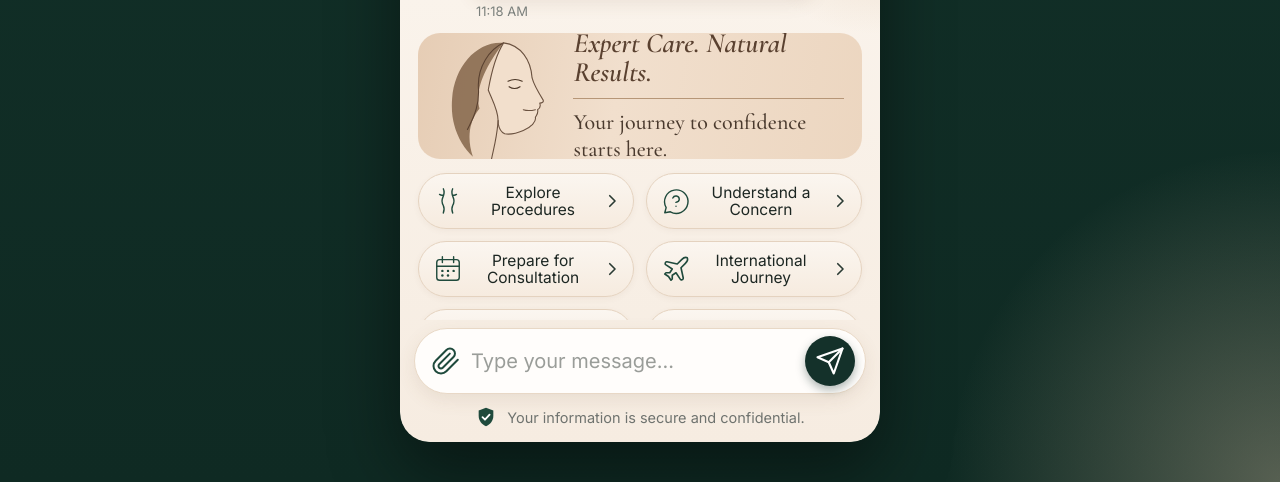
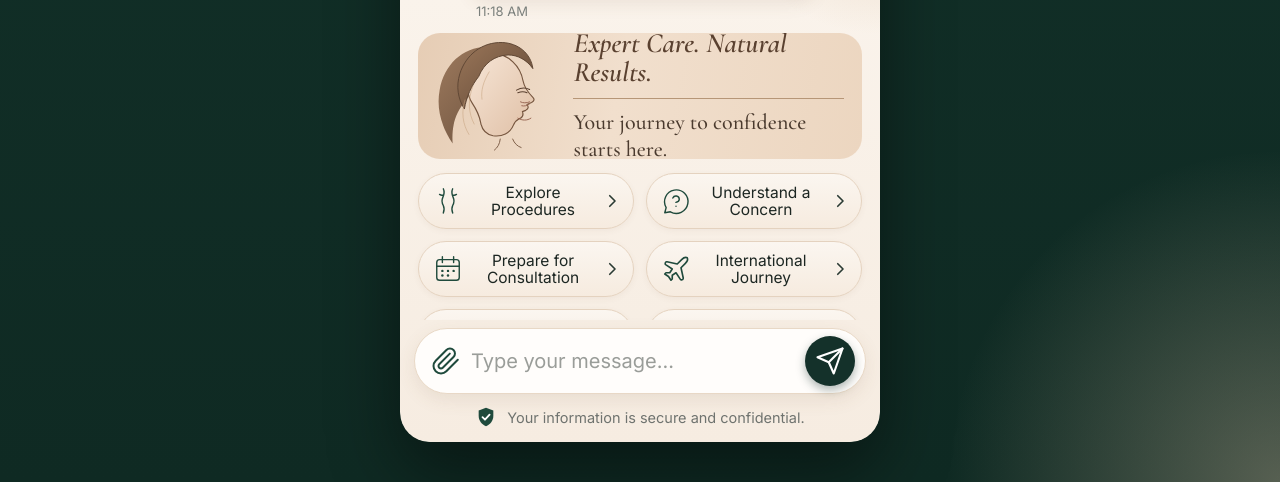
Before and after one commit to Nazeer247/Mert-Demirel-ai, a plain HTML site: page frontend/index.html in a window 1280 px wide. Shown: the part 318-800 px from the top of the page. Drawn offline with nearby package versions, Linux system fonts and the light colour scheme.

Commit message:
Refine concierge banner portrait illustration

```diff
--- a/frontend/index.html
+++ b/frontend/index.html
@@ -39,13 +39,20 @@
         <div class="chat" id="chat">
           <div class="msg msg--bot"><div class="avatar">M</div><div class="msg__col"><div class="bubble bubble--white"><strong>Hello!</strong> <span class="wave">👋</span><br />Welcome to Mert Demirel Clinic.<br />How can I assist you today?</div><time class="time">11:18 AM</time></div></div>
           <div class="banner">
-            <svg class="banner__art" viewBox="0 0 200 230" aria-hidden="true">
-              <path d="M118 18 C 70 14, 28 60, 24 120 C 20 170, 40 205, 62 226 C 50 190, 56 160, 74 138 C 66 110, 78 70, 118 18 Z" fill="#8a6c52" opacity="0.9"/>
-              <path d="M118 18 C 92 30, 70 62, 72 100 C 74 128, 66 150, 52 176" fill="none" stroke="#5a4130" stroke-width="2" stroke-linecap="round"/>
-              <path d="M118 18 C 150 22, 168 50, 170 82 C 172 90, 180 106, 190 122 C 192 126, 188 128, 184 128 C 186 134, 184 138, 180 140 C 182 146, 178 150, 176 154 C 178 162, 168 172, 154 178 C 140 184, 132 186, 120 184 C 112 180, 108 170, 108 160 C 108 140, 96 120, 90 104 C 96 70, 104 40, 118 18 Z" fill="#f2dfcc" stroke="#6b5240" stroke-width="2" stroke-linejoin="round"/>
-              <path d="M128 98 C 134 102, 142 102, 148 98 M126 88 C 134 84, 144 84, 152 88" fill="none" stroke="#4a3626" stroke-width="2" stroke-linecap="round"/>
-              <path d="M176 140 C 168 142, 160 142, 154 140 M108 160 C 106 190, 100 210, 96 230" fill="none" stroke="#6b5240" stroke-width="2" stroke-linecap="round"/>
-            </svg>
+            <svg class="banner__art" viewBox="0 0 220 170" role="img" aria-label="Elegant line illustration of a woman's face in profile">
+  <defs>
+    <linearGradient id="hairTone" x1="0" y1="0" x2="1" y2="1"><stop offset="0" stop-color="#9a7659"/><stop offset="1" stop-color="#604735"/></linearGradient>
+    <linearGradient id="skinTone" x1="0" y1="0" x2="1" y2="1"><stop offset="0" stop-color="#f7e6d7"/><stop offset="1" stop-color="#dfbfa5"/></linearGradient>
+  </defs>
+  <path d="M103 10C64 8 34 36 27 76c-5 28 2 55 20 82-2-28 5-48 19-64 8-10 12-24 13-40 7 15 20 24 38 26 12 2 23-2 31-10-3-29-20-53-45-60Z" fill="url(#hairTone)" opacity=".96"/>
+  <path d="M108 19c25 2 43 20 47 43 2 10 8 18 15 25 3 3 2 6-2 8l-7 3c3 4 2 7-2 9l-5 2c2 5 0 9-5 11-4 2-7 5-9 10-5 12-17 18-31 16-10-2-17-9-19-20-2-11-7-21-13-30-8-12-9-29-4-43 6-18 18-31 35-34Z" fill="url(#skinTone)" stroke="#76563f" stroke-width="1.8" stroke-linejoin="round"/>
+  <path d="M87 55c8-20 24-32 45-33 15 0 29 8 38 21-3-23-22-39-47-40-31-1-56 19-65 48-6 19-3 38 7 54 3-19 11-36 22-50Z" fill="url(#hairTone)" stroke="#604735" stroke-width="1.5"/>
+  <path d="M145 76c7-4 14-4 20-1M147 80c5-2 10-2 14 0" fill="none" stroke="#5a4130" stroke-width="1.7" stroke-linecap="round"/>
+  <path d="M165 94c-5 2-10 2-14 0M165 97c-4 3-8 4-12 3" fill="none" stroke="#9a6956" stroke-width="1.5" stroke-linecap="round"/>
+  <path d="M147 119c7 4 14 4 20 0" fill="none" stroke="#9a6956" stroke-width="1.5" stroke-linecap="round"/>
+  <path d="M103 48c-9 15-13 29-11 42M78 70c-8 21-7 41 2 58M66 91c-6 18-4 37 6 53" fill="none" stroke="#c6a17f" stroke-width="1.1" opacity=".75" stroke-linecap="round"/>
+  <path d="M120 151c-1 8-4 13-9 17M139 151c3 7 7 11 13 13" fill="none" stroke="#76563f" stroke-width="1.4" stroke-linecap="round"/>
+</svg>
             <div class="banner__text"><h2>Expert Care. Natural Results.</h2><hr /><p>Your journey to confidence<br />starts here.</p></div>
           </div>
           <div class="actions" id="actions">
```
